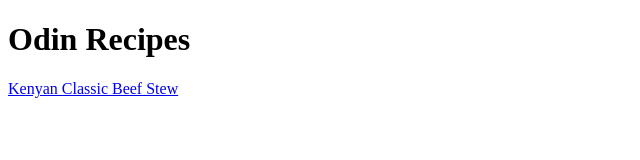
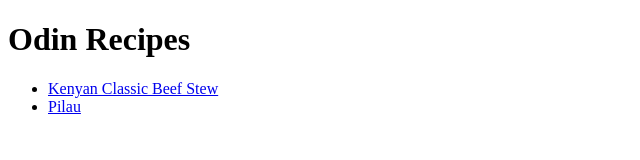
Before and after one commit to markus254/odin-recipes, a plain HTML site: page index.html in a window 1280 px wide. Shown: the whole page, without its empty margins (0-640 px from the left). Drawn offline with Linux system fonts and the light colour scheme.

Commit message:
add link to second recipe page, format links to unordered links

```diff
--- a/index.html
+++ b/index.html
@@ -6,7 +6,9 @@
     </head>
     <body>
         <h1>Odin Recipes</h1>
-
-        <a href="recipes/beef-stew.html">Kenyan Classic Beef Stew</a>
+    <ul>
+        <li><a href="recipes/beef-stew.html">Kenyan Classic Beef Stew</a></li>
+        <li><a href="recipes/pilau.html">Pilau</a></li>
+    </ul>
     </body>
 </html>
```
